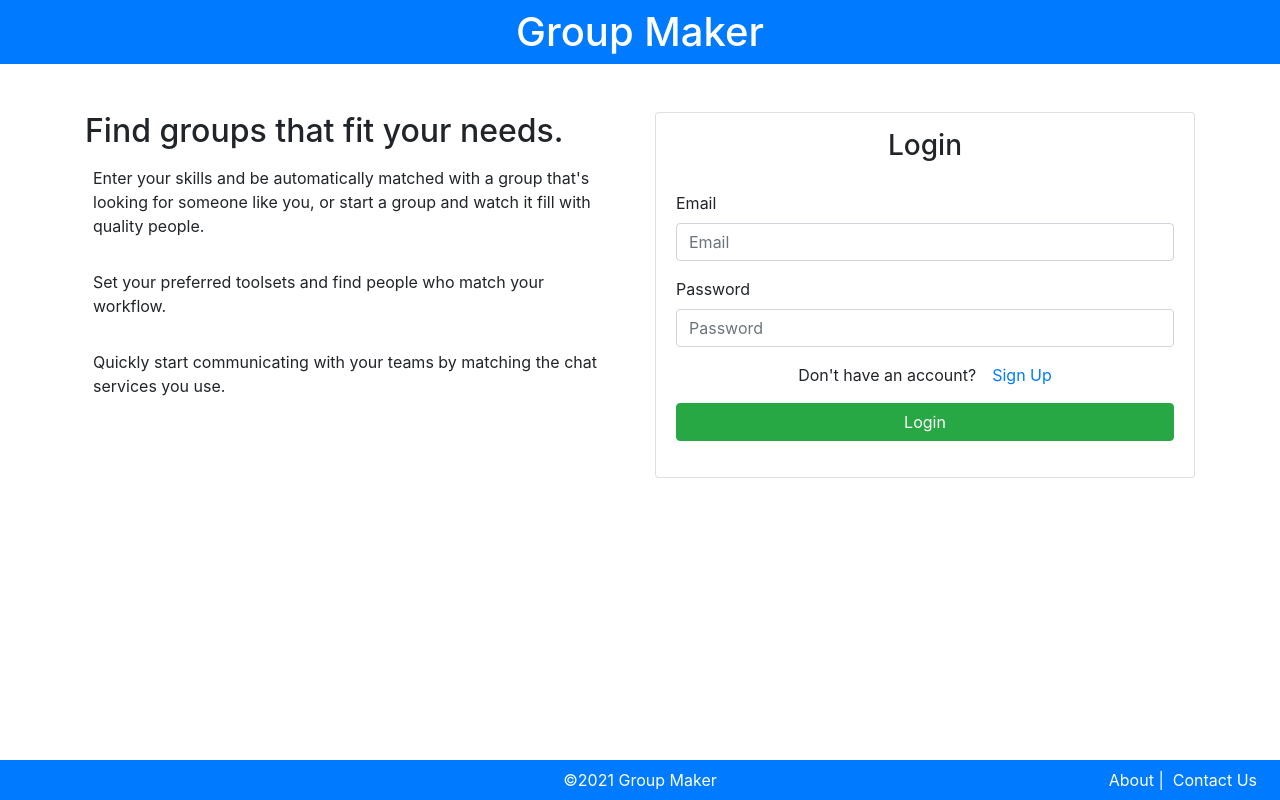
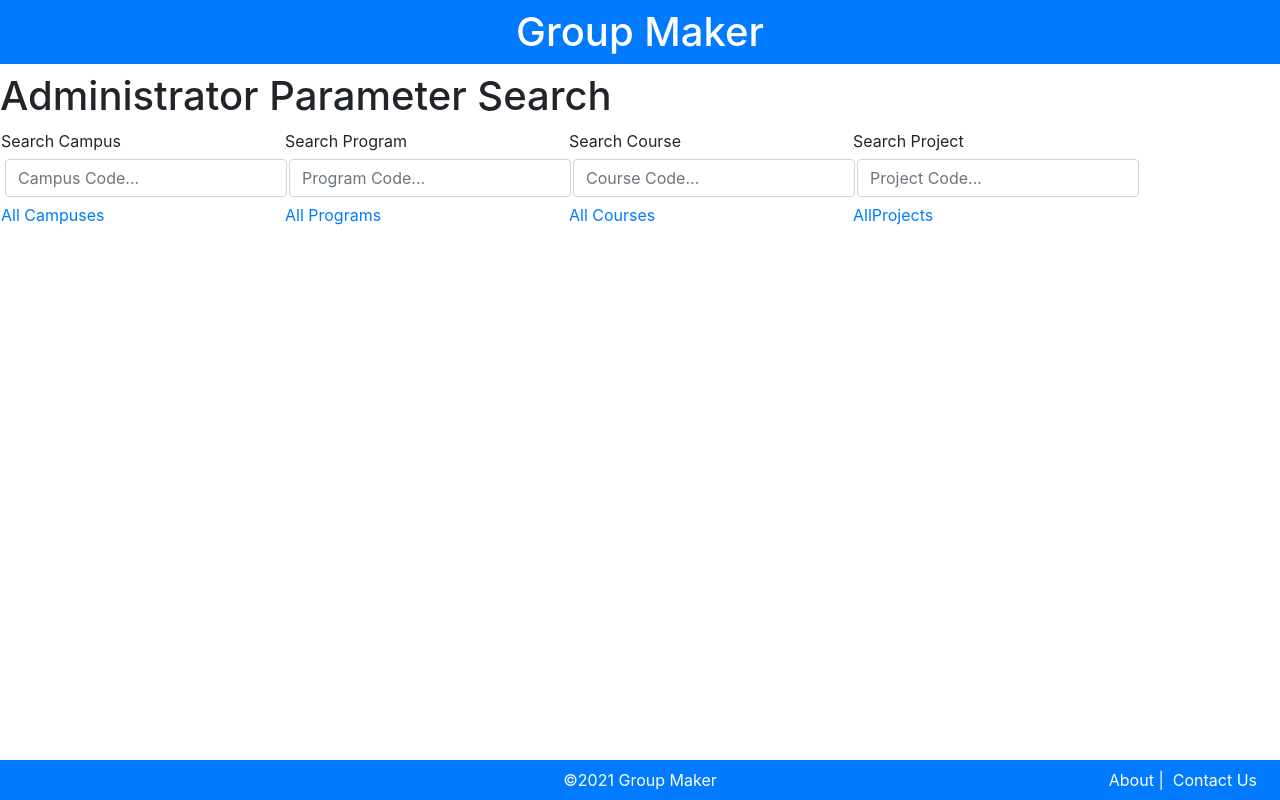
Before and after one commit to alexbalez/Group-Maker, a React (Create React App) app in the folder client/: page /admin-params-search in a window 1280 px wide. Built offline with nearby package versions, Linux system fonts and the light colour scheme; no server answers.

Commit message:
added AdminParamsSearch.js just basic skeleton

```diff
--- a/client/src/App.js
+++ b/client/src/App.js
@@ -17,6 +17,7 @@ import AppNavHolder from "./components/AppNavHolder";
 import FourOhFour from "./components/404"
 
 import AdminDashboard from './components/admin/AdminDashboard';
+import AdminParamsSearch from './components/admin/AdminParamsSearch';
 
 class App extends Component {
     constructor(props){
@@ -77,6 +78,7 @@ class App extends Component {
                     <Switch>
                         {/*This to be moved after Admin Auth*/}
                         <Route path="/admin-dashboard" component={AdminDashboard}></Route>
+                        <Route path="/admin-params-search" component={AdminParamsSearch}></Route>
 
                         <Route path='/signup' component={CreateAccount} />
                         <Route path="/*" component={Login}/>
--- a/client/src/components/admin/AdminDashboard.js
+++ b/client/src/components/admin/AdminDashboard.js
@@ -1,5 +1,6 @@
 import React, { Component } from 'react'
 import '../components.css'
+import { Link } from "react-router-dom";
 import {Button, Navbar, Form, InputGroup, FormControl, Dropdown, Table, Container} from 'react-bootstrap'
 
 class AdminDashboard extends Component {
@@ -19,7 +20,7 @@ class AdminDashboard extends Component {
         return(
             <div>
                 <h1>Administrator Dashboard</h1>
-                <Button>Edit Parameters</Button>
+                <Link className="btn btn-primary btn-block" to="/admin-params-search" >Edit Parameters</Link>
             </div>
 
         )
--- /dev/null
+++ b/client/src/components/admin/AdminParamsSearch.js
@@ -0,0 +1,50 @@
+import React, { Component } from 'react'
+import '../components.css'
+import {Button, Navbar, Form, InputGroup, FormControl, Dropdown, Table, Container} from 'react-bootstrap'
+import { Link } from "react-router-dom";
+
+class AdminParamsSearch extends Component {
+    constructor(props){
+        super(props)
+        this.state = {
+
+        }
+
+    }
+
+    componentDidMount(){
+
+    }
+
+    render() {
+        return(
+            <div>
+                <h1>Administrator Parameter Search</h1>
+                <table>
+                    <tr>
+                        <td>Search Campus</td>
+                        <td>Search Program</td>
+                        <td>Search Course</td>
+                        <td>Search Project</td>
+                    </tr>
+                    <tr>
+                        <td><FormControl type="text" placeholder="Campus Code..." className="m-1" onChange={this.handleCampusSearchChange}/></td>
+                        <td><FormControl type="text" placeholder="Program Code..." className="m-1" onChange={this.handleProgramSearchChange}/></td>
+                        <td><FormControl type="text" placeholder="Course Code..." className="m-1" onChange={this.handleCourseSearchChange}/></td>
+                        <td><FormControl type="text" placeholder="Project Code..." className="m-1" onChange={this.handleProjectSearchChange}/></td>
+                    </tr>
+                    <tr>
+                        <td><Link path="admin-campusus">All Campuses</Link></td>
+                        <td><Link path="admin-programs">All Programs</Link></td>
+                        <td><Link path="admin-courses">All Courses</Link></td>
+                        <td><Link path="admin-projects">AllProjects</Link></td>
+                    </tr>
+                </table>
+            </div>
+
+        )
+    }
+}
+
+
+export default AdminParamsSearch;
```
